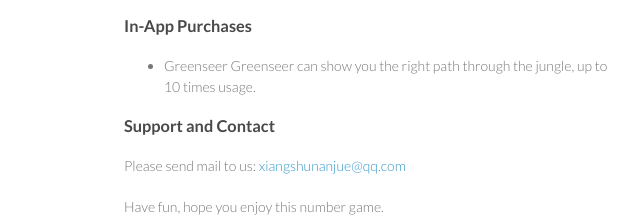
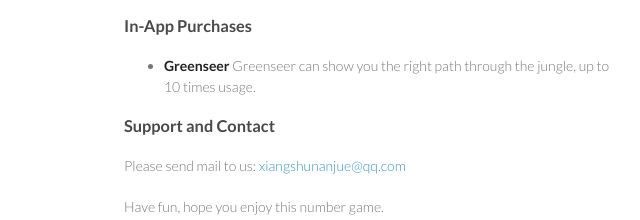
Before and after one commit to nanjuegames/savethemonkeys, a plain HTML site: page index.html in a window 1280 px wide. Shown: the part 1030-1250 px from the top of the page, 446-1086 px from the left. Drawn offline with Linux system fonts and the light colour scheme.

```diff
--- a/index.html
+++ b/index.html
@@ -52,7 +52,8 @@
 <a name="in-app-purchases" class="anchor" href="#in-app-purchases"><span class="octicon octicon-link"></span></a>In-App Purchases</h3>
 
 <ul>
-<li>Greenseer   Greenseer can show you the right path through the jungle, up to 10 times usage.</li>
+<li>
+<strong>Greenseer</strong>   Greenseer can show you the right path through the jungle, up to 10 times usage.</li>
 </ul><h3>
 <a name="support-and-contact" class="anchor" href="#support-and-contact"><span class="octicon octicon-link"></span></a>Support and Contact</h3>
 
--- a/params.json
+++ b/params.json
@@ -1 +1 @@
-{"name":"Save The Monkeys - Number Game 1357 Free","tagline":"","body":"## Welcome to Save The Monkeys\r\n\r\n\r\n### The Game\r\nMonkeys trapped, save them now!\r\n\r\nYou must find out the shortest path through this number jungle.\r\n\r\n![](https://raw.githubusercontent.com/nanjuegames/savethemonkeys/gh-pages/images/IMG_1070.png)\r\n\r\n### Rules\r\n\r\n* You are at the top-left corner of the jungle, monkeys are trapped at bottom-right.\r\n\r\n* Go down or go right. Rewind your last step if needed.\r\n\r\n* Reach the monkeys before you run out of energy.\r\n\r\n* Greenseer is helpful.\r\n\r\n### In-App Purchases\r\n\r\n* Greenseer   Greenseer can show you the right path through the jungle, up to 10 times usage.\r\n\r\n\r\n### Support and Contact\r\n\r\nPlease send mail to us: xiangshunanjue@qq.com\r\n\r\nHave fun, hope you enjoy this number game.","google":"","note":"Don't delete this file! It's used internally to help with page regeneration."}
+{"name":"Save The Monkeys - Number Game 1357 Free","tagline":"","body":"## Welcome to Save The Monkeys\r\n\r\n\r\n### The Game\r\nMonkeys trapped, save them now!\r\n\r\nYou must find out the shortest path through this number jungle.\r\n\r\n![](https://raw.githubusercontent.com/nanjuegames/savethemonkeys/gh-pages/images/IMG_1070.png)\r\n\r\n### Rules\r\n\r\n* You are at the top-left corner of the jungle, monkeys are trapped at bottom-right.\r\n\r\n* Go down or go right. Rewind your last step if needed.\r\n\r\n* Reach the monkeys before you run out of energy.\r\n\r\n* Greenseer is helpful.\r\n\r\n### In-App Purchases\r\n\r\n* **Greenseer**   Greenseer can show you the right path through the jungle, up to 10 times usage.\r\n\r\n\r\n### Support and Contact\r\n\r\nPlease send mail to us: xiangshunanjue@qq.com\r\n\r\nHave fun, hope you enjoy this number game.","google":"","note":"Don't delete this file! It's used internally to help with page regeneration."}
```
